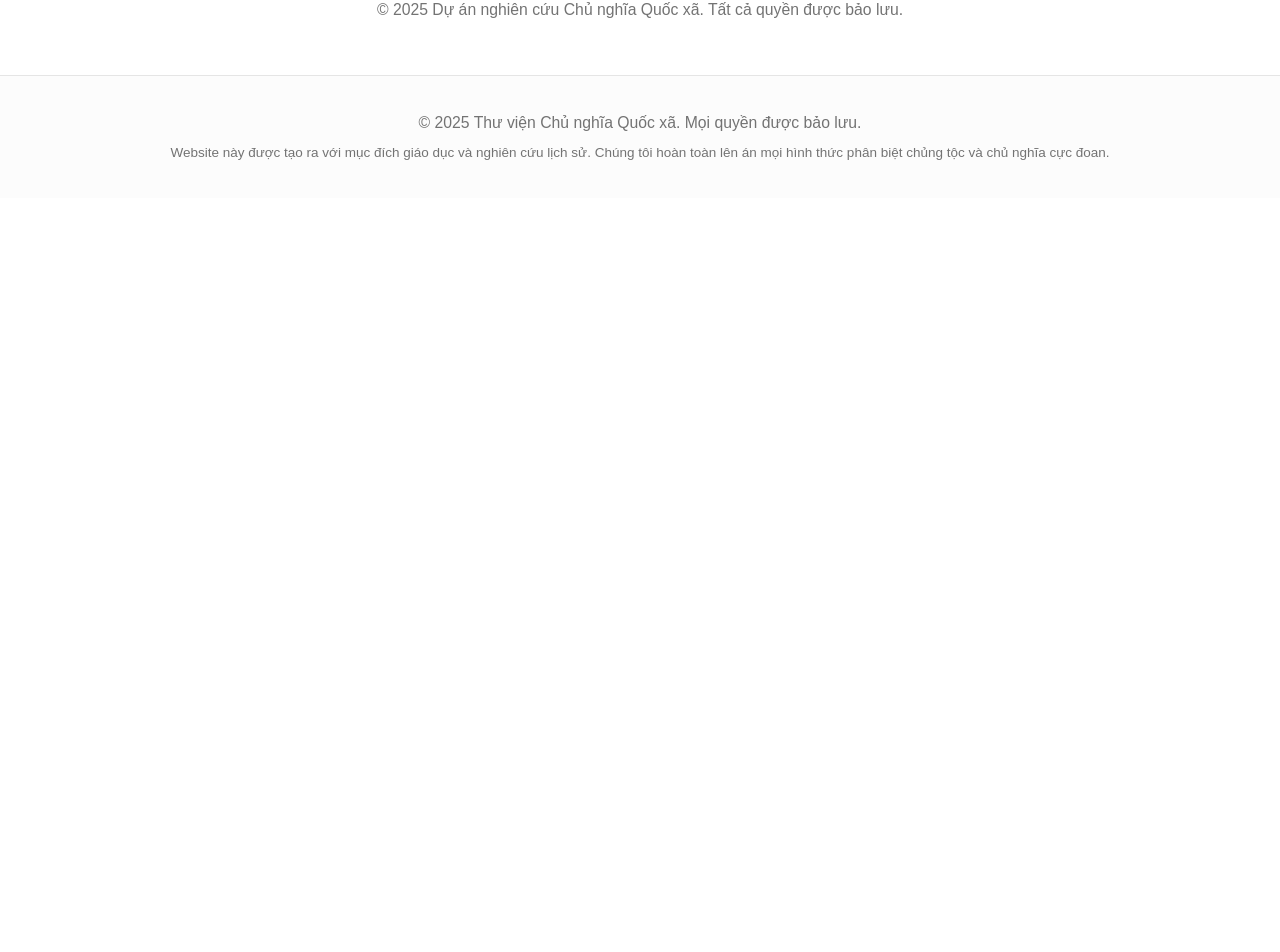
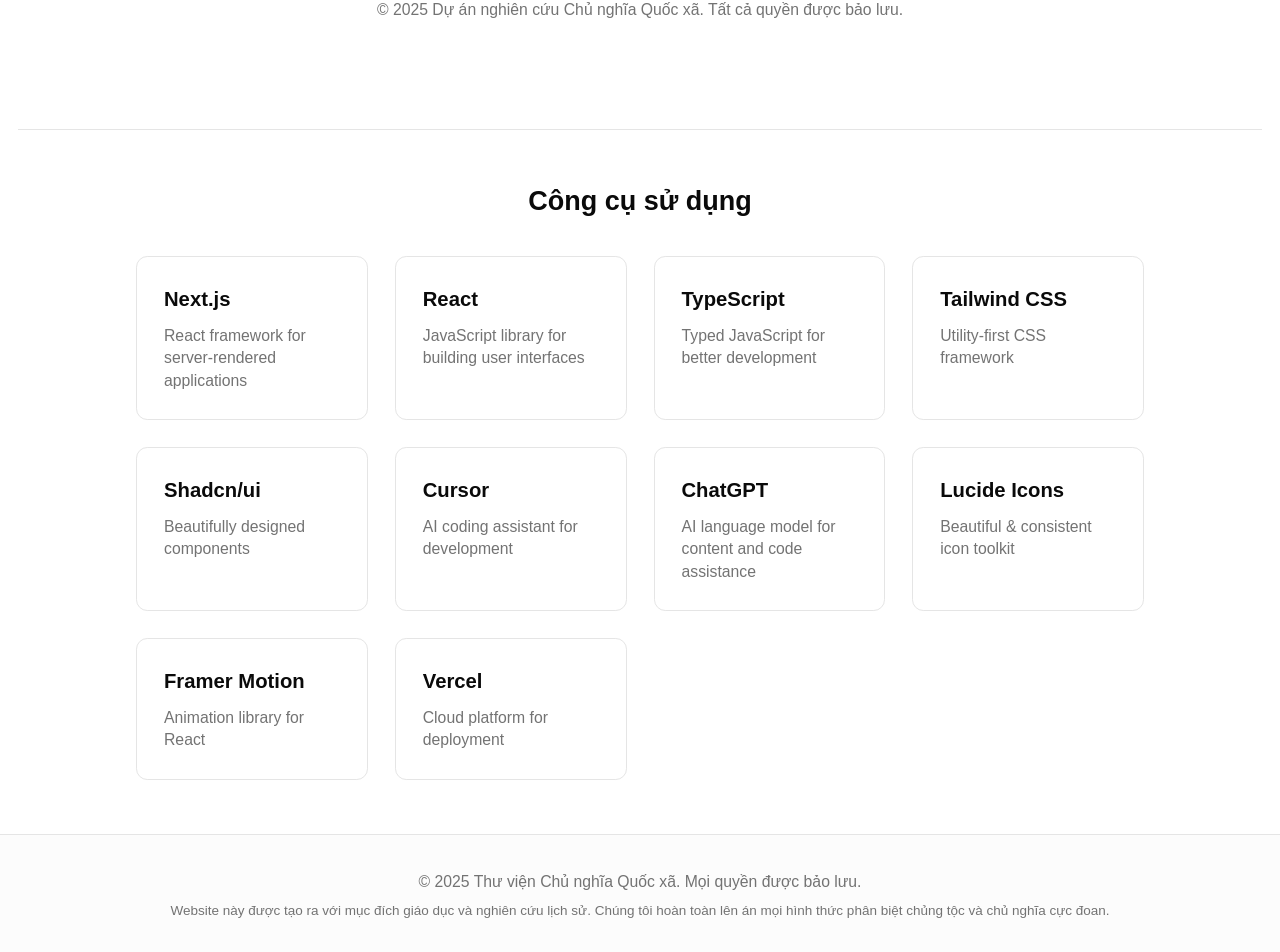
Before and after one commit to Pinlo754/Nazism, a Next.js app: page / in a window 1280 px wide. Shown: the part 2192-3144 px from the top of the page. Before the commit the page ends 2390 px from the top, so only its background shows below. Built offline with nearby package versions, Linux system fonts and the light colour scheme; no server answers.

Commit message:
add tools used

```diff
--- a/src/views/HomeView/index.tsx
+++ b/src/views/HomeView/index.tsx
@@ -225,6 +225,47 @@
           </p>
         </div>
       </motion.footer>
+
+      {/* Tools Used */}
+      <motion.section
+        variants={fadeIn}
+        initial="hidden"
+        whileInView="show"
+        transition={{ duration: 0.8 }}
+        viewport={{ once: true }}
+        className="mt-24 pt-12 border-t border-border"
+      >
+        <div className="max-w-4xl mx-auto">
+          <h2 className="text-2xl font-bold text-center mb-8">Công cụ sử dụng</h2>
+          <div className="grid grid-cols-2 md:grid-cols-3 lg:grid-cols-4 gap-6">
+            {[
+              { name: 'Next.js', description: 'React framework for server-rendered applications' },
+              { name: 'React', description: 'JavaScript library for building user interfaces' },
+              { name: 'TypeScript', description: 'Typed JavaScript for better development' },
+              { name: 'Tailwind CSS', description: 'Utility-first CSS framework' },
+              { name: 'Shadcn/ui', description: 'Beautifully designed components' },
+              { name: 'Cursor', description: 'AI coding assistant for development' },
+              { name: 'ChatGPT', description: 'AI language model for content and code assistance' },
+              { name: 'Lucide Icons', description: 'Beautiful & consistent icon toolkit' },
+              { name: 'Framer Motion', description: 'Animation library for React' },
+              { name: 'Vercel', description: 'Cloud platform for deployment' },
+            ].map((tool, i) => (
+              <motion.div
+                key={i}
+                variants={fadeUp}
+                initial="hidden"
+                whileInView="show"
+                transition={{ delay: i * 0.1 }}
+                viewport={{ once: true }}
+                className="bg-card p-6 rounded-lg border border-border hover:shadow-md transition-shadow"
+              >
+                <h3 className="font-semibold text-lg mb-2">{tool.name}</h3>
+                <p className="text-sm text-muted-foreground">{tool.description}</p>
+              </motion.div>
+            ))}
+          </div>
+        </div>
+      </motion.section>
     </div>
   )
 }
```
